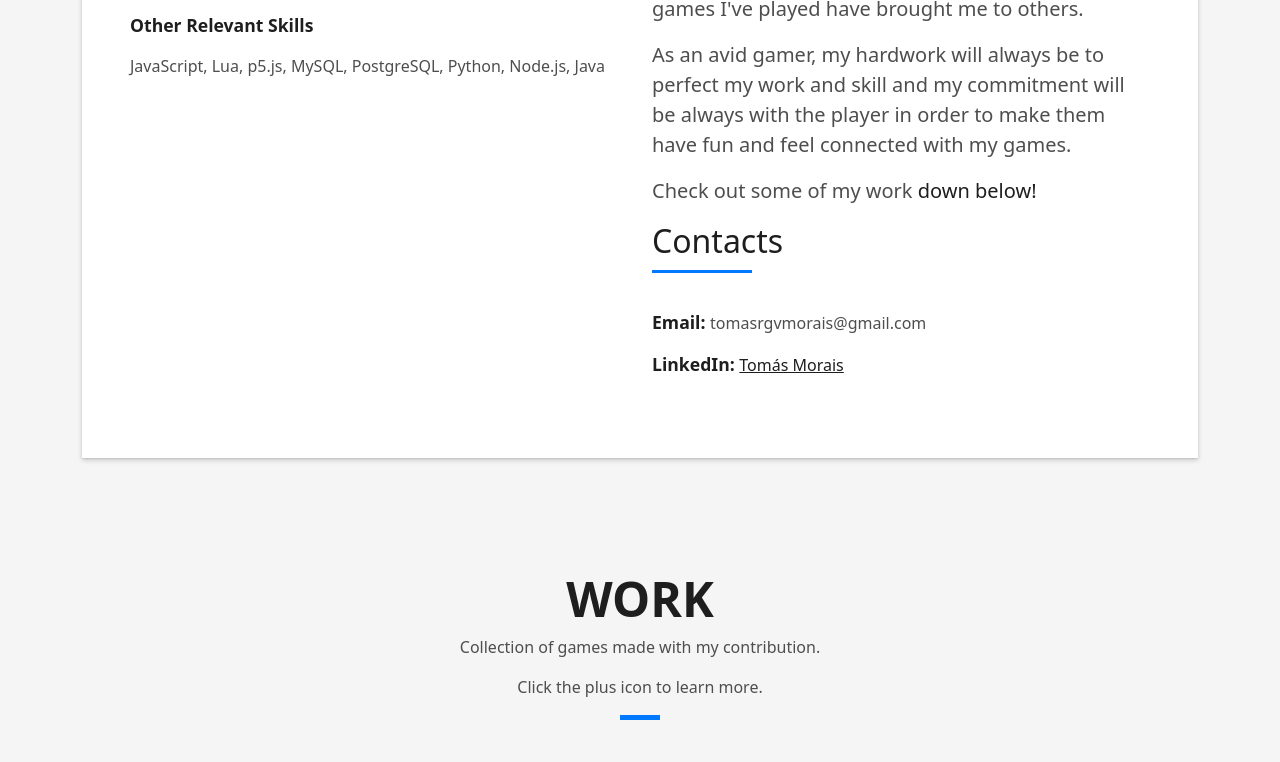
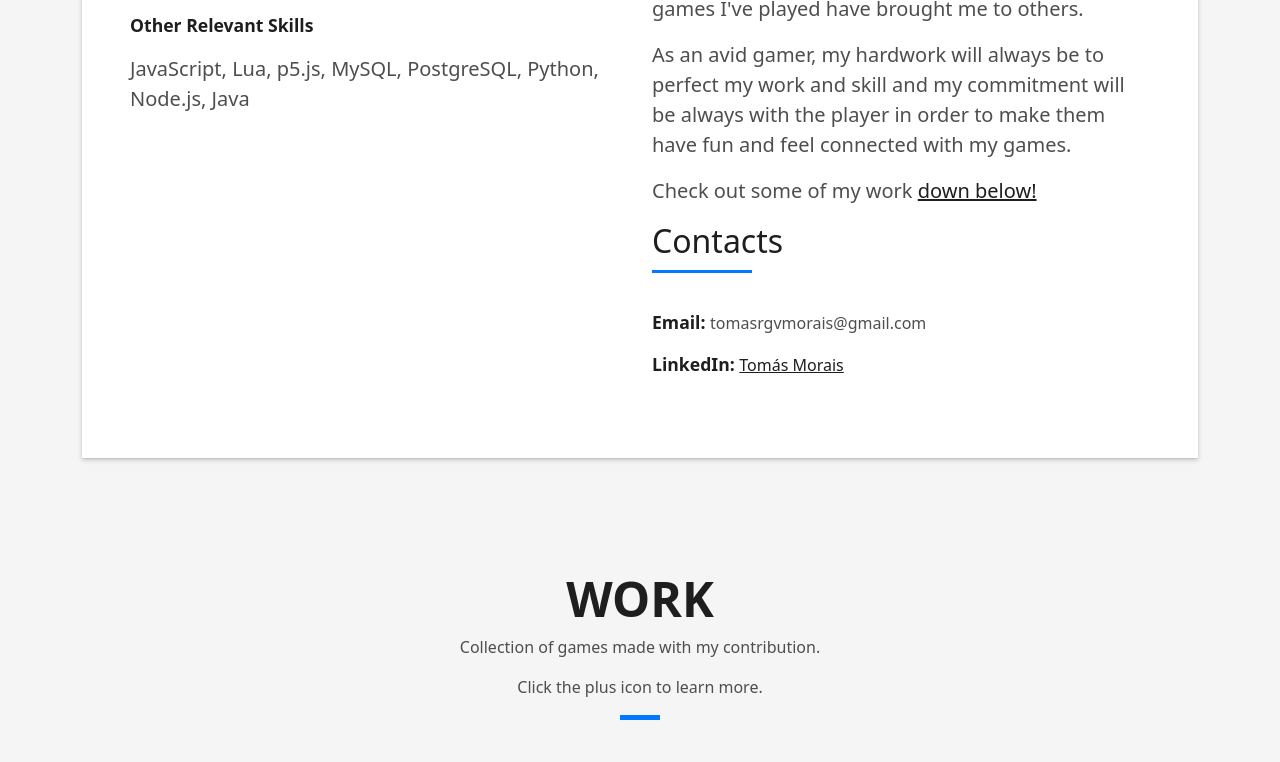
Before and after one commit to tomasmoraiss/idktigerz.github.io, a plain HTML site: page index.html in a window 1280 px wide. Shown: the part 1368-2130 px from the top of the page. Drawn offline with Linux system fonts and the light colour scheme; files whose address does not match are found by name.

Commit message:
Updated index

```diff
--- a/index.html
+++ b/index.html
@@ -120,7 +120,7 @@
                       </li>
                     </ul>
                     <p class="title-s">Other Relevant Skills</p>
-                    <p>JavaScript, Lua, p5.js, MySQL, PostgreSQL, Python, Node.js, Java</p>
+                    <p class ="lead">JavaScript, Lua, p5.js, MySQL, PostgreSQL, Python, Node.js, Java</p>
                   </div>
                 </div>
                 <div class="col-md-6">
@@ -146,7 +146,7 @@
                       As an avid gamer, my hardwork will always be to perfect my work and skill and my commitment will be always with the player in order to make them have fun and feel connected with my games.
                     </p>
                     <p class = "lead">
-                      Check out some of my work <a class = "scrollto" href = #work>down below!</a>
+                      Check out some of my work <a class = "scrollto" href = #work><u>down below!</u></a>
                     </p>
                     <div class="title-box-2">
                       <h5 class="title-left">
```
